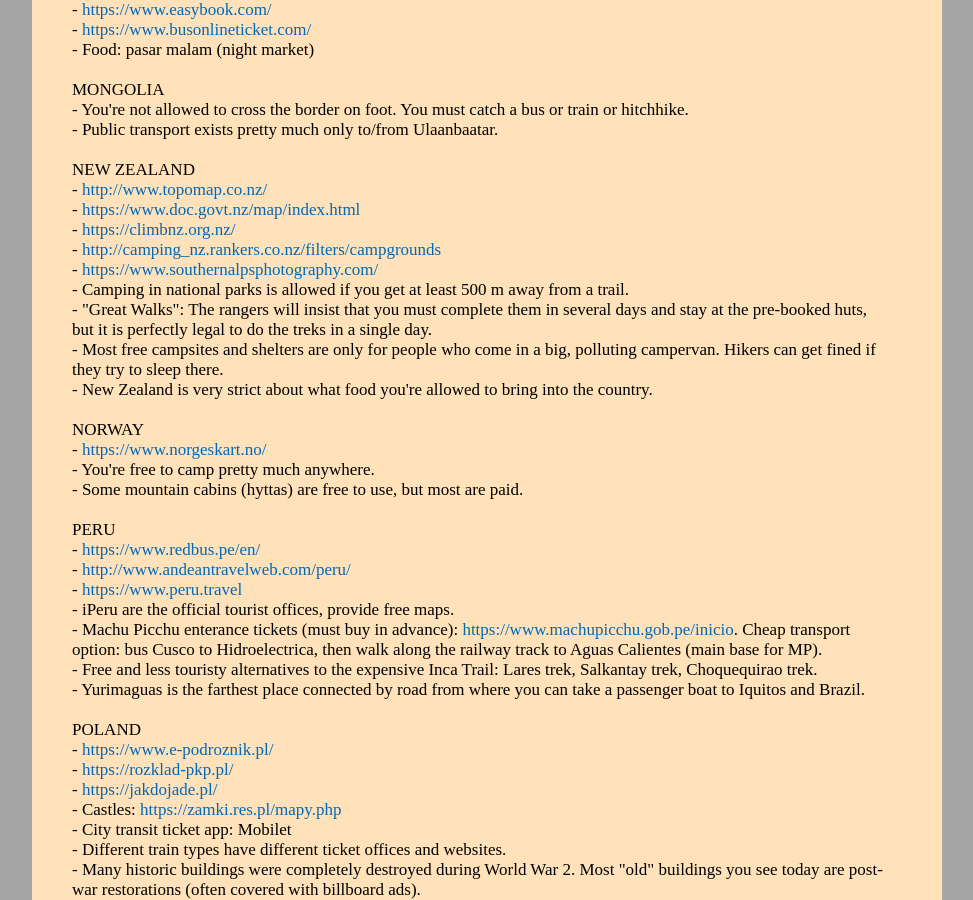
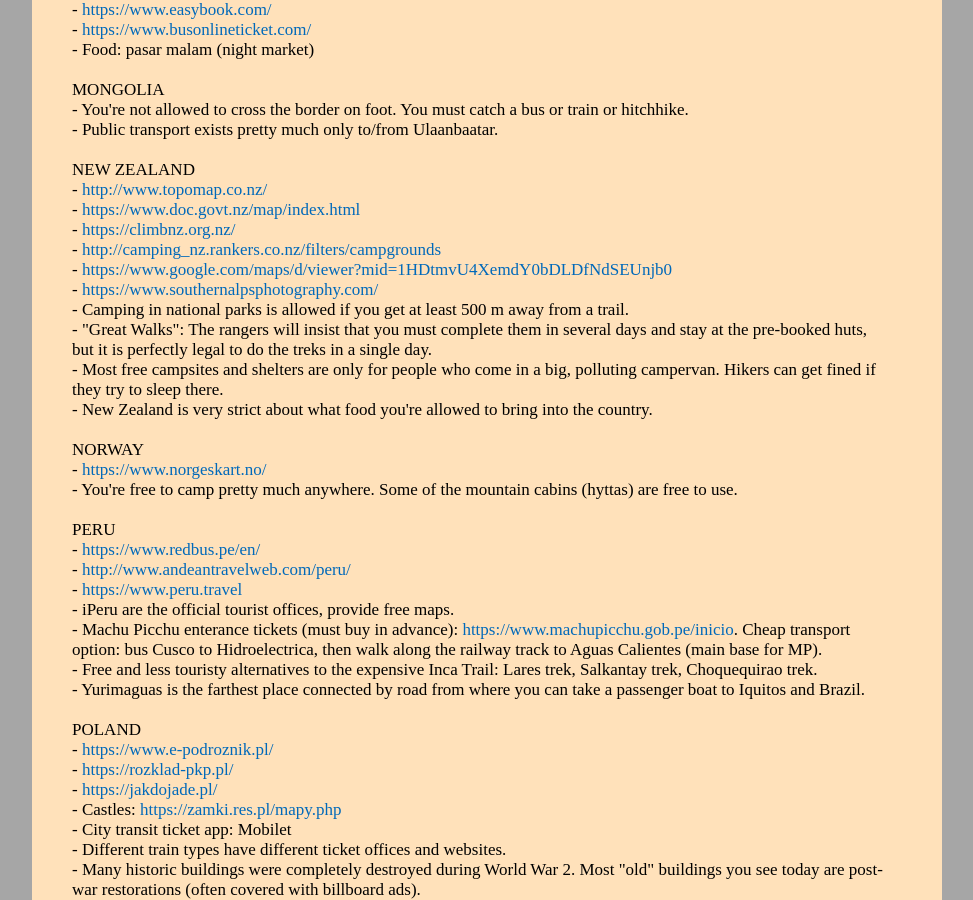
Before and after one commit to witbag/witbag.github.io, a Jekyll site: the page built from travel/notes.html, in a window 1280 px wide and 900 px high, scrolled down 3289 px. Shown: the whole window, without its empty margins (153-1126 px from the left). Built offline with Jekyll 4.4.1, drawn with Linux system fonts in a browser that asks for light colours; some of the changed text lies outside the part shown.

Commit message:
Update notes.html

```diff
--- a/travel/notes.html
+++ b/travel/notes.html
@@ -75,7 +75,7 @@
 - <a href="http://www.boudy.info/mapa.php?txt=en" target=_blank>http://www.boudy.info/mapa.php?txt=en</a><br />
 - <a href="https://www.rifugi-bivacchi.com/" target=_blank>https://www.rifugi-bivacchi.com/</a><br />
 - <a href="https://www.mountainbothies.org.uk/bothies/location-map/" target=_blank>https://www.mountainbothies.org.uk/bothies/location-map/</a><br />
-- <a href="http://info.hps.hr/kuce/" target=_blank>http://info.hps.hr/kuce/</a><br />
+- <a href="https://www.mountain-huts.net/" target=_blank>https://www.mountain-huts.net/</a><br />
 - <a href="https://www.google.com/maps/d/viewer?mid=1doLXXvokOtiMzthVz0SLFjEPmD4" target=_blank>https://www.google.com/maps/d/viewer?mid=1doLXXvokOtiMzthVz0SLFjEPmD4</a><br />
 - <a href="https://maps.squat.net/en/cities" target=_blank>https://maps.squat.net/en/cities</a><br />
 - Free mountain huts in some countries (see links above).<br>
@@ -166,6 +166,7 @@
 - <a href="https://www.doc.govt.nz/map/index.html" target=_blank>https://www.doc.govt.nz/map/index.html</a><br />
 - <a href="https://climbnz.org.nz/" target=_blank>https://climbnz.org.nz/</a><br />
 - <a href="http://camping_nz.rankers.co.nz/filters/campgrounds" target=_blank>http://camping_nz.rankers.co.nz/filters/campgrounds</a><br />
+- <a href="https://www.google.com/maps/d/viewer?mid=1HDtmvU4XemdY0bDLDfNdSEUnjb0" target=_blank>https://www.google.com/maps/d/viewer?mid=1HDtmvU4XemdY0bDLDfNdSEUnjb0</a><br />
 - <a href="https://www.southernalpsphotography.com/" target=_blank>https://www.southernalpsphotography.com/</a><br />
 - Camping in national parks is allowed if you get at least 500 m away from a trail.<br>
 - "Great Walks": The rangers will insist that you must complete them in several days and stay at the pre-booked huts, but it is perfectly legal to do the treks in a single day.<br>
@@ -174,8 +175,7 @@
 <br>
 NORWAY<br>
 - <a href="https://www.norgeskart.no/" target=_blank>https://www.norgeskart.no/</a><br />
-- You're free to camp pretty much anywhere.<br>
-- Some mountain cabins (hyttas) are free to use, but most are paid.<br>
+- You're free to camp pretty much anywhere. Some of the mountain cabins (hyttas) are free to use.<br>
 <br>
 PERU<br>
 - <a href="https://www.redbus.pe/en/" target=_blank>https://www.redbus.pe/en/</a><br />
```
